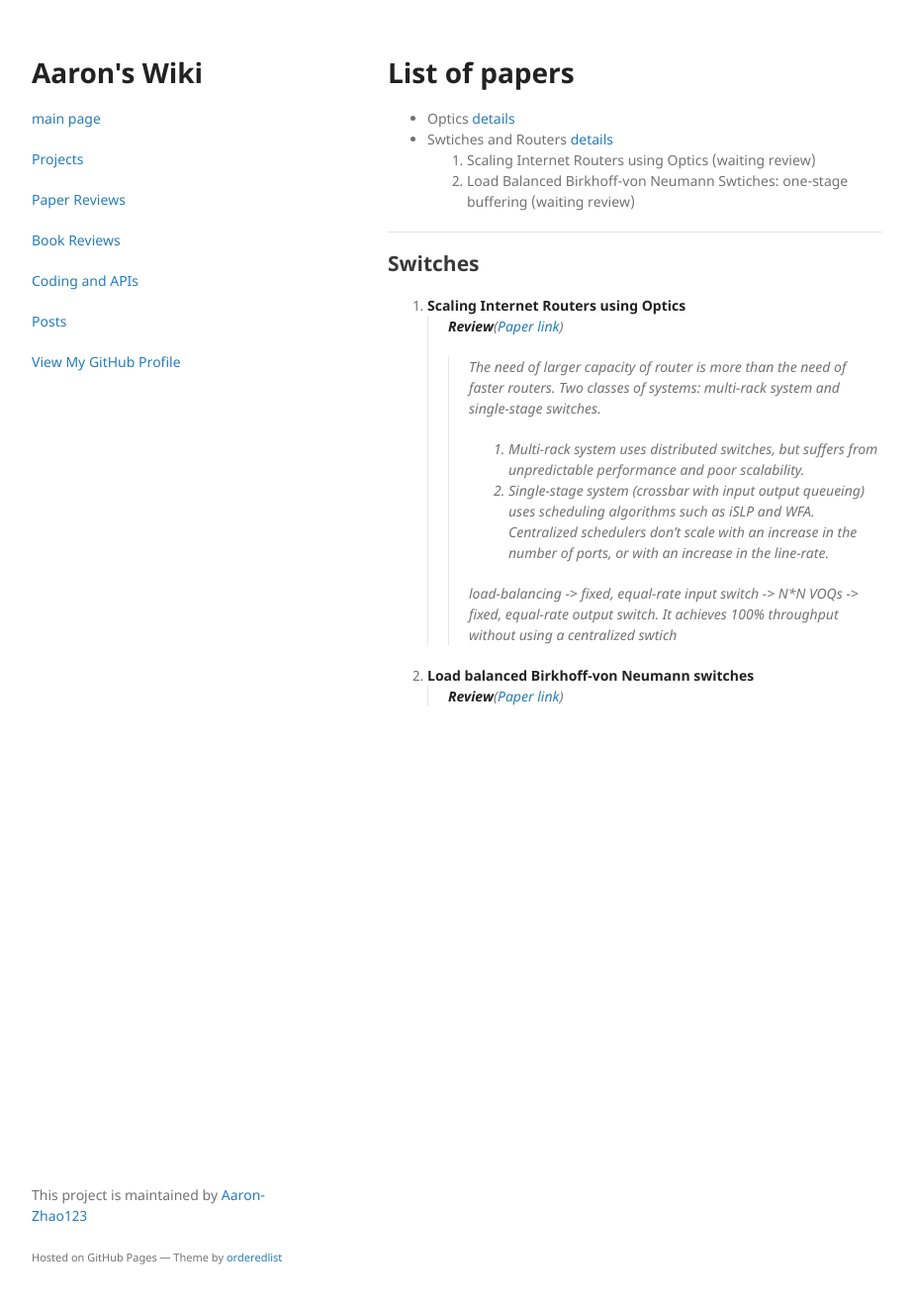
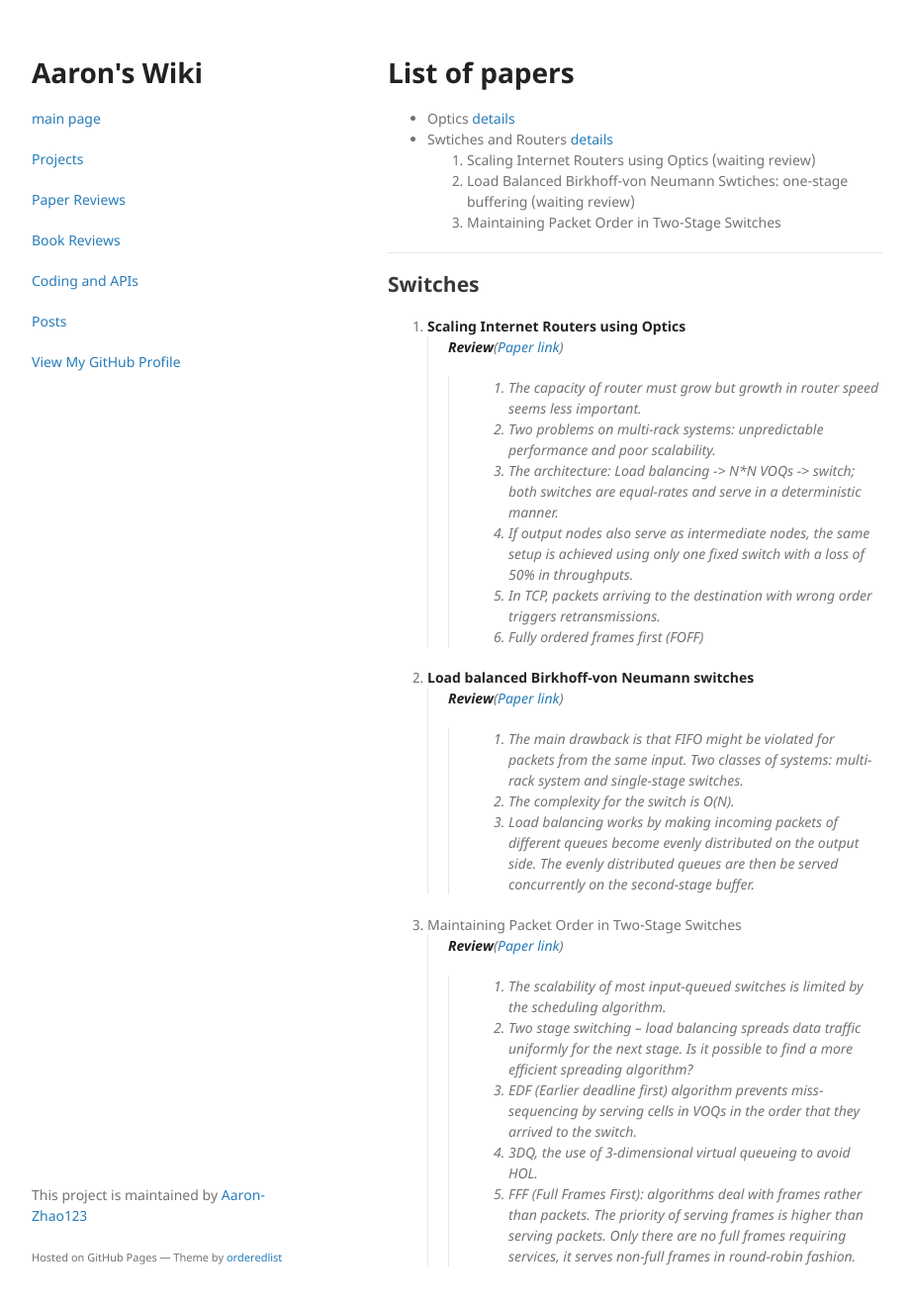
Before and after one commit to Aaron-Zhao123/blog, a Jekyll site: the page built from papers/others/scheduling.md, in a window 1280 px wide and 1350 px high. Shown: the top 1319 px of the window at 99% size, without its empty margins (178-1101 px from the left). Built offline with Jekyll 4.4.1, drawn with Linux system fonts in a browser that asks for light colours; our own code applies the rules of GitHub Pages for plain Markdown files.

Commit message:
added network reviews

```diff
--- a/papers/others/scheduling.md
+++ b/papers/others/scheduling.md
@@ -8,19 +8,30 @@ layout: default
   * Swtiches and Routers [details](#inference)
     1. Scaling Internet Routers using Optics (waiting review)
     2. Load Balanced Birkhoff-von Neumann Swtiches: one-stage buffering (waiting review)
+    3. Maintaining Packet Order in Two-Stage Switches
 
 * * *
 ## <a id="train"></a>Switches
 1. **Scaling Internet Routers using Optics**
 > **Review**([Paper link](http://dl.acm.org/citation.cfm?id=863978))
-> > The need of larger capacity of router is more than the need of faster routers.
-> > Two classes of systems: multi-rack system and single-stage switches.
-> > 1. Multi-rack system uses distributed switches, but suffers from unpredictable performance and poor scalability.
-> > 2. Single-stage system (crossbar with input output queueing) uses scheduling
-algorithms such as iSLP and WFA. Centralized schedulers don’t scale with an increase in the number of ports, or with an increase in the line-rate.
-> >
-> > load-balancing -> fixed, equal-rate input switch -> N*N VOQs -> fixed, equal-rate output switch.
-> > It achieves 100% throughput without using a centralized swtich
+> > 1.	The capacity of router must grow but growth in router speed seems less important.
+> > 2.	Two problems on multi-rack systems: unpredictable performance and poor scalability.
+> > 3.	The architecture: Load balancing -> N*N VOQs -> switch; both switches are equal-rates and serve in a deterministic manner.
+> > 4.	If output nodes also serve as intermediate nodes, the same setup is achieved using only one fixed switch with a loss of 50% in throughputs.
+> > 5.	In TCP, packets arriving to the destination with wrong order triggers retransmissions.
+> > 6.	 Fully ordered frames first (FOFF)
 
 2. **Load balanced Birkhoff-von Neumann switches**
 > **Review**([Paper link](http://ieeexplore.ieee.org/document/923646/))
+> > 1. The main drawback is that FIFO might be violated for packets from the same input.
+> > Two classes of systems: multi-rack system and single-stage switches.
+> > 2. The complexity for the switch is O(N).
+> > 3.	Load balancing works by making incoming packets of different queues become evenly distributed on the output side. The evenly distributed queues are then be served concurrently on the second-stage buffer.
+
+3. Maintaining Packet Order in Two-Stage Switches
+> **Review**([Paper link](http://yuba.stanford.edu/~nickm/papers/Infocom02_two_stage.pdf))
+> > 1.	The scalability of most input-queued switches is limited by the scheduling algorithm.
+> > 2.	Two stage switching – load balancing spreads data traffic uniformly for the next stage. Is it possible to find a more efficient spreading algorithm?
+> > 3.	EDF (Earlier deadline first) algorithm prevents miss-sequencing by serving cells in VOQs in the order that they arrived to the switch.
+> > 4.	3DQ, the use of 3-dimensional virtual queueing to avoid HOL.
+> > 5.	FFF (Full Frames First): algorithms deal with frames rather than packets. The priority of serving frames is higher than serving packets. Only there are no full frames requiring services, it serves non-full frames in round-robin fashion.
```
Also changed, not shown: coding/coding_index.md (+2 -0 lines), papers/pruning/pruning_summary.md (+1 -0 lines).
